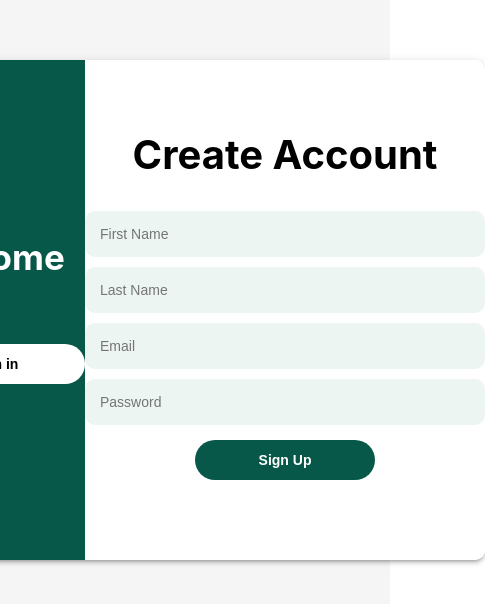
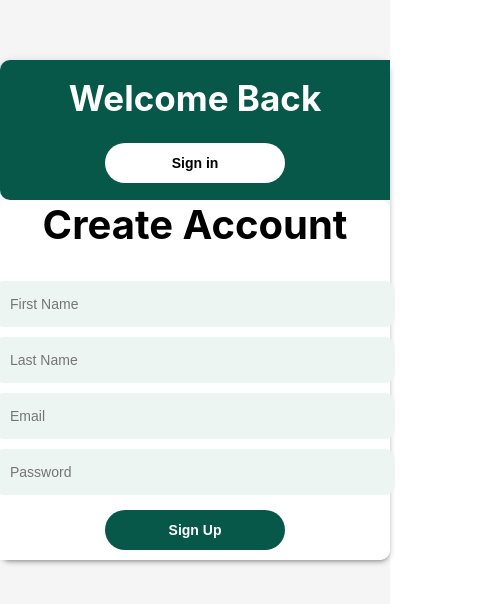
Before and after one commit to Sivaramanraja98/Passwordreset-frontend, a React (Create React App) app: page /signup in a window 390 px wide. Shown: the part 112-716 px from the top of the page, 485 px wide, since content can reach past the window. Built offline with nearby package versions, Linux system fonts and the light colour scheme.

Commit message:
Update styles.module.css

```diff
--- a/src/components/Signup/styles.module.css
+++ b/src/components/Signup/styles.module.css
@@ -101,3 +101,16 @@
 	color: white;
 	margin: 10px;
 }
+
+@media (max-width: 768px) {
+	.signup_form_container {
+	  width: 100%;
+	  flex-direction: column;
+	}
+	.left {
+	  flex: 1;
+	}
+	.right {
+	  flex: 1;
+	}
+  }
```
